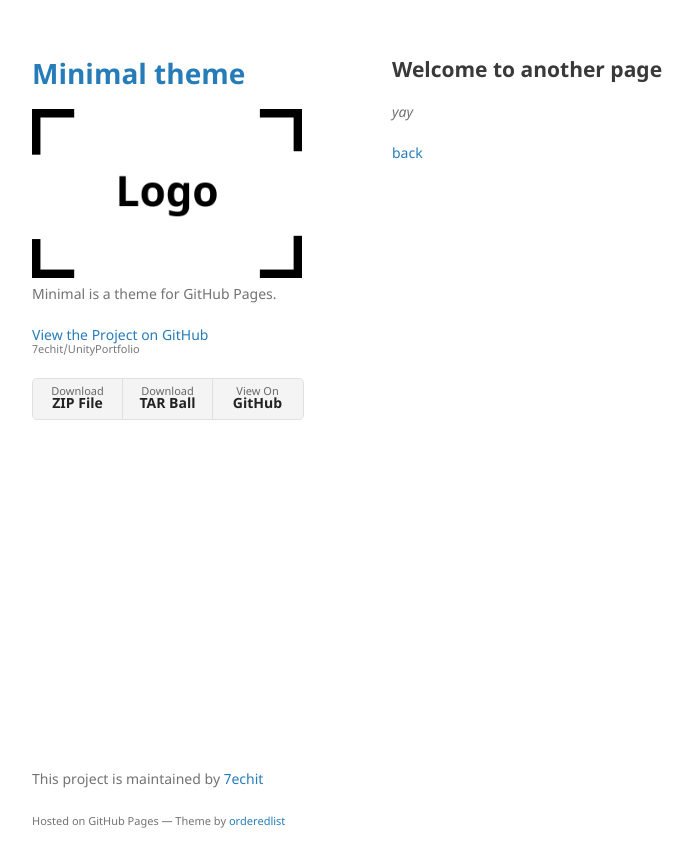
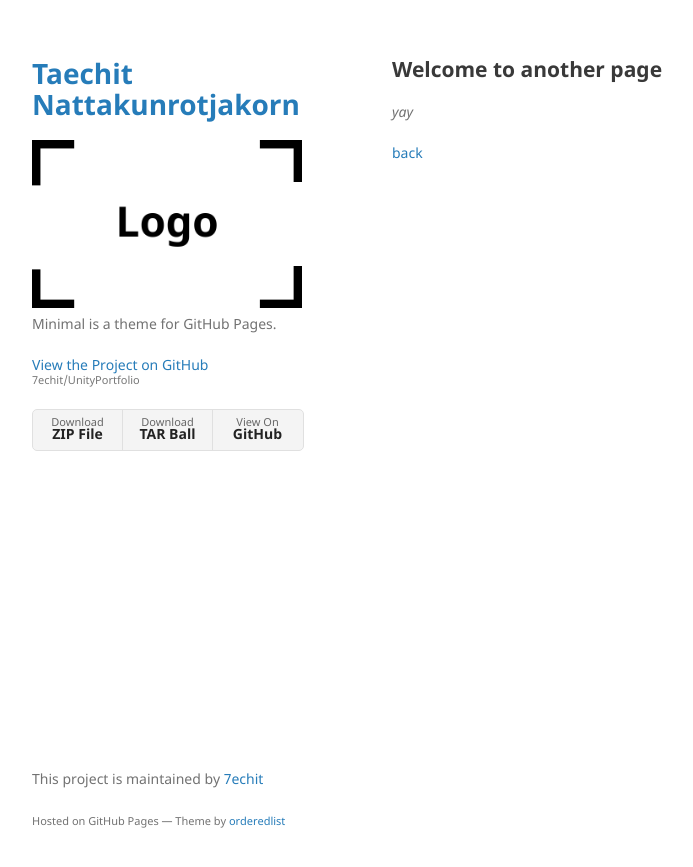
Before and after one commit to 7echit/UnityPortfolio, a Jekyll site: the page built from another-page.md, in a window 1280 px wide. Shown: the top 867 px of the page, without its empty margins (178-871 px from the left). Built offline with Jekyll 4.4.1, drawn with Linux system fonts in a browser that asks for light colours; our own code applies the rules of GitHub Pages for plain Markdown files.

Commit message:
remove .github

```diff
--- a/_config.yml
+++ b/_config.yml
@@ -1,4 +1,4 @@
-title: Minimal theme
+title: Taechit Nattakunrotjakorn
 logo: /assets/img/logo.png
 description: Minimal is a theme for GitHub Pages.
 show_downloads: true
```
Also changed, not shown: .github/config.yml (deleted), .github/no-response.yml (deleted), .github/settings.yml (deleted), .github/stale.yml (deleted), .github/workflows/ci.yaml (deleted), 1 other file.
